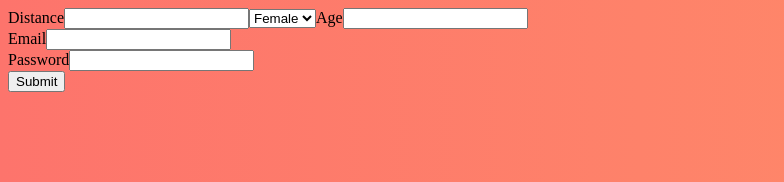
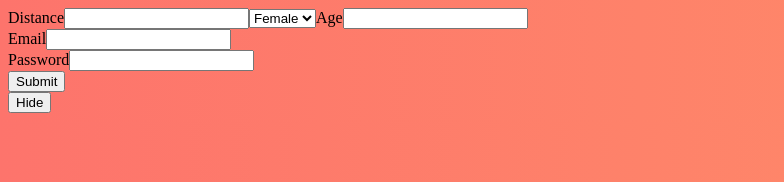
Before and after one commit to pedbr/cooper_client, a React (Create React App) app: page / in a window 1280 px wide. Both pictures are taken after a click on the button "Login". Shown: the top 182 px of the page, without its empty margins (0-784 px from the left). Built offline with nearby package versions, Linux system fonts and the light colour scheme.

Commit message:
adds button to hide login form

```diff
--- a/src/App.js
+++ b/src/App.js
@@ -37,6 +37,10 @@ class App extends Component {
       [event.target.id]: event.target.value,
       entrySaved: false
     });
+  }
+
+  hideLoginForm() {
+    this.setState({ renderLoginForm: false });
   }
 
   async onLogin(e) {
@@ -95,6 +99,12 @@ class App extends Component {
               loginHandler={this.onLogin.bind(this)}
               inputChangeHandler={this.onChange.bind(this)}
             />
+            <button
+              id="hide"
+              onClick={() => this.setState({ renderLoginForm: false })}
+            >
+              Hide
+            </button>
           </>
         );
       } else {
```
Also changed, not shown: 1 other file (tests, documents, lock files or other folders).
